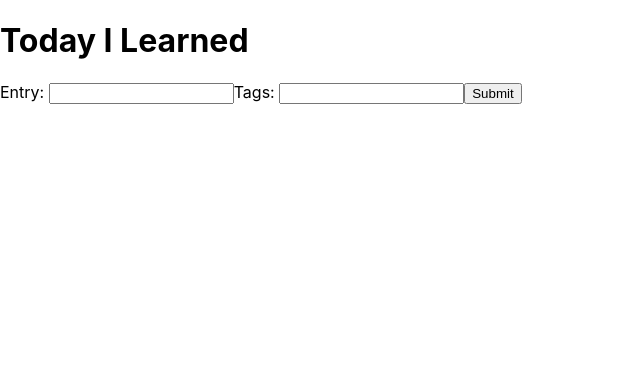
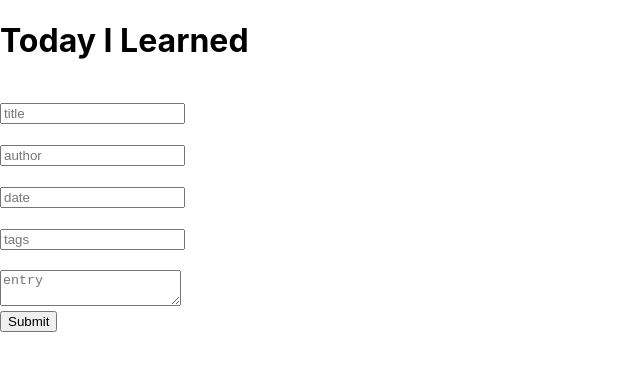
Before and after one commit to jenstella/react-journal, a React (Create React App) app in the folder client/: page / in a window 1280 px wide. Shown: the top 370 px of the page, without its empty margins (0-640 px from the left). Built offline with nearby package versions, Linux system fonts and the light colour scheme.

Commit message:
form on page

```diff
--- a/client/src/components/Home.js
+++ b/client/src/components/Home.js
@@ -5,8 +5,11 @@ export default function Home() {
         <div>
             <h1>Today I Learned</h1>
             <form action='/' method='POST'>
-                <label>Entry: <input name="entry" type="text"/></label>
-                <label>Tags: <input name="tags" type="text" /></label>
+                <label><br></br><input placeholder="title" type="text"/><br></br></label>
+                <label><br></br><input placeholder="author" type="text" /><br></br></label>
+                <label><br></br><input placeholder="date" type="text" /><br></br></label>
+                <label><br></br><input placeholder="tags" type="text" /><br></br></label>
+                <label><br></br><textarea placeholder="entry" type="text" /><br></br></label>
                 <input type="submit" />
             </form>
             {/* adding a post, viewing all, crud */}
```
